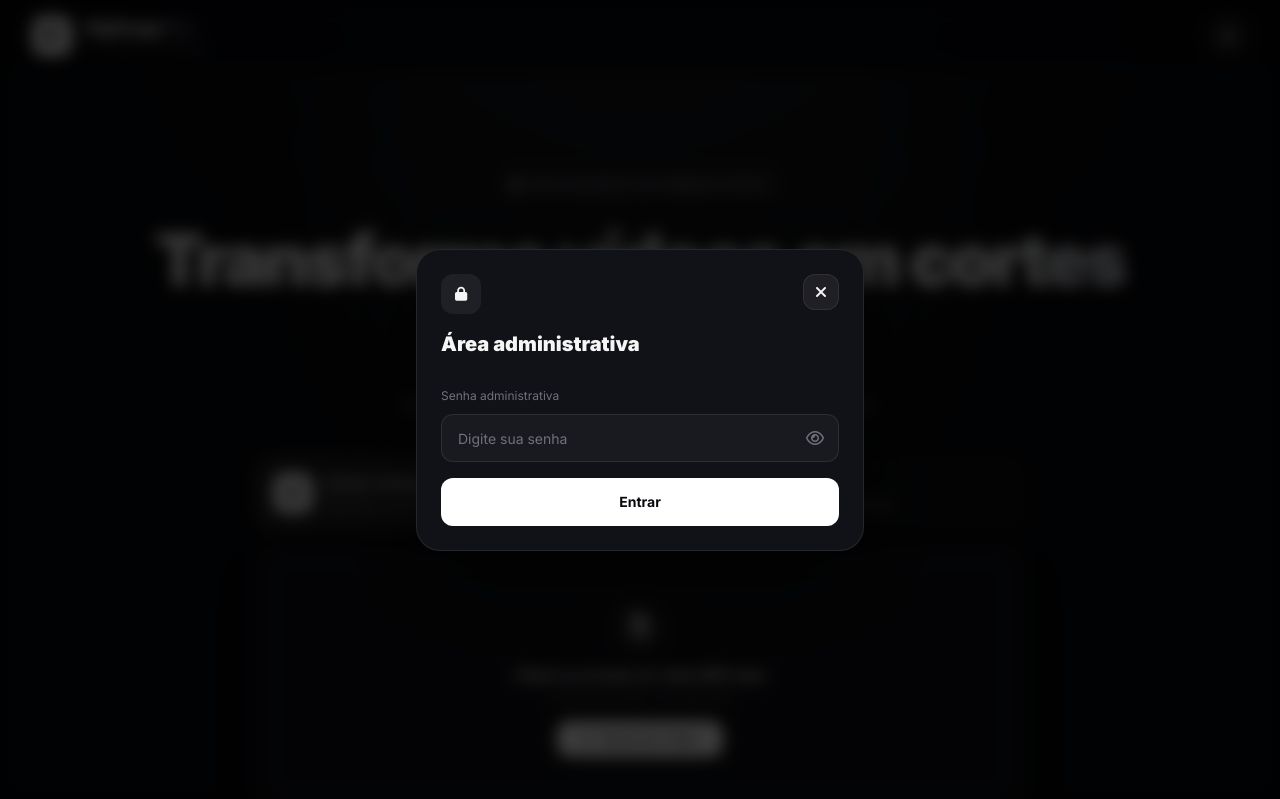
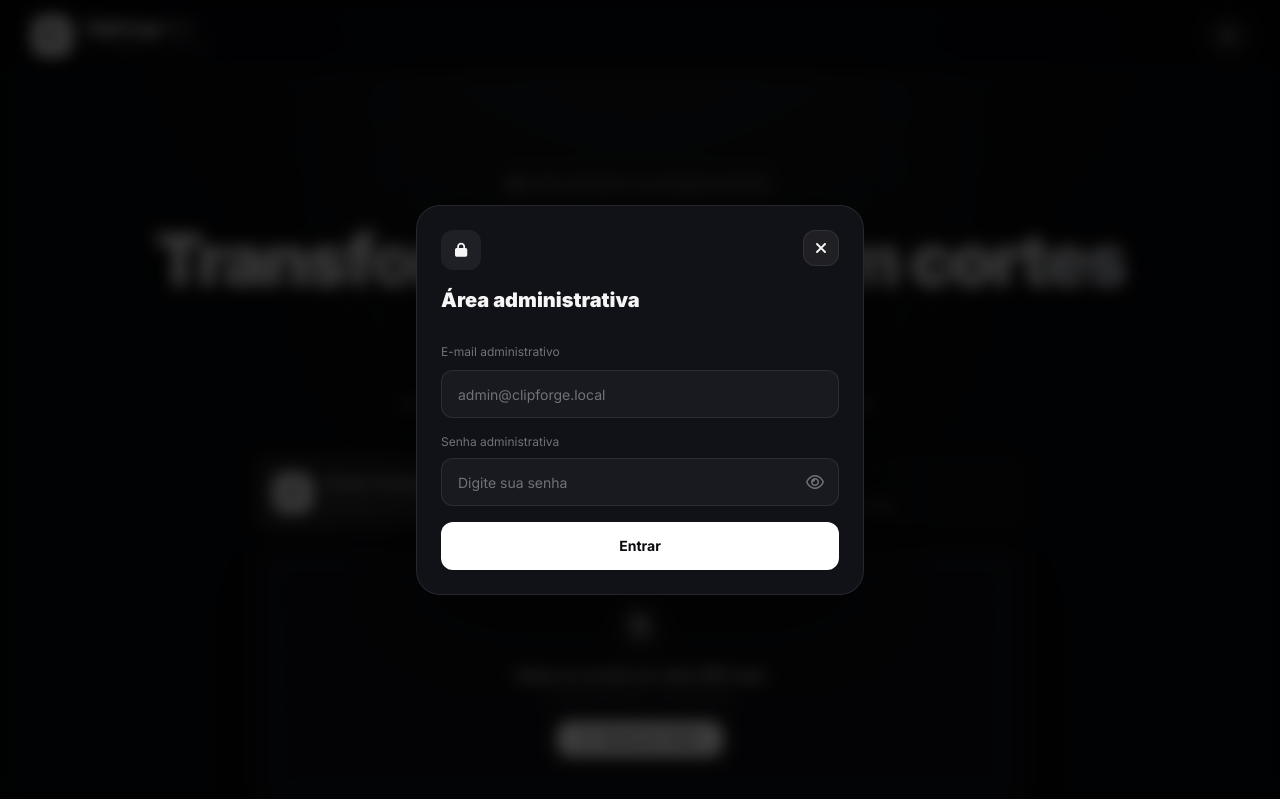
Before and after one commit to samueleliasdemedeiros2-sudo/Cortes, a website: page index.html in a window 1280 px wide. Both pictures are taken after a click on the button "Área administrativa". Shown: the top 799 px of the page. Drawn offline with nearby package versions, Linux system fonts and the light colour scheme; no server answers.

Commit message:
Atualizar o index.html

```diff
--- a/index.html
+++ b/index.html
@@ -767,7 +767,17 @@
 
                 <div id="adminLoginArea">
 
-                    <label class="text-xs text-zinc-500">Senha administrativa</label>
+                    <label for="adminEmail" class="text-xs text-zinc-500">E-mail administrativo</label>
+                    <input
+                        id="adminEmail"
+                        type="email"
+                        autocomplete="username"
+                        class="input-dark w-full h-12 rounded-xl px-4 text-sm mt-2"
+                        placeholder="admin@clipforge.local"
+                        onkeydown="if(event.key==='Enter') fazerLoginAdmin()"
+                    >
+
+                    <label for="adminPassword" class="text-xs text-zinc-500 block mt-4">Senha administrativa</label>
 
                     <div class="relative mt-2">
                         <input
@@ -2033,12 +2043,22 @@ function toggleAdminPassword() {
 
 async function fazerLoginAdmin() {
 
+    const email =
+        $("adminEmail")
+            .value
+            .trim()
+            .toLowerCase();
+
     const password =
         $("adminPassword")
             .value
             .trim();
 
-    if (!password) return;
+    if (!email || !password) {
+        $("adminLoginError").textContent = "Informe o e-mail e a senha administrativa.";
+        $("adminLoginError").classList.remove("hidden");
+        return;
+    }
 
     const button =
         $("btnAdminLogin");
@@ -2070,6 +2090,7 @@ async function fazerLoginAdmin() {
 
                     body:
                         JSON.stringify({
+                            email,
                             password
                         }),
 
```
